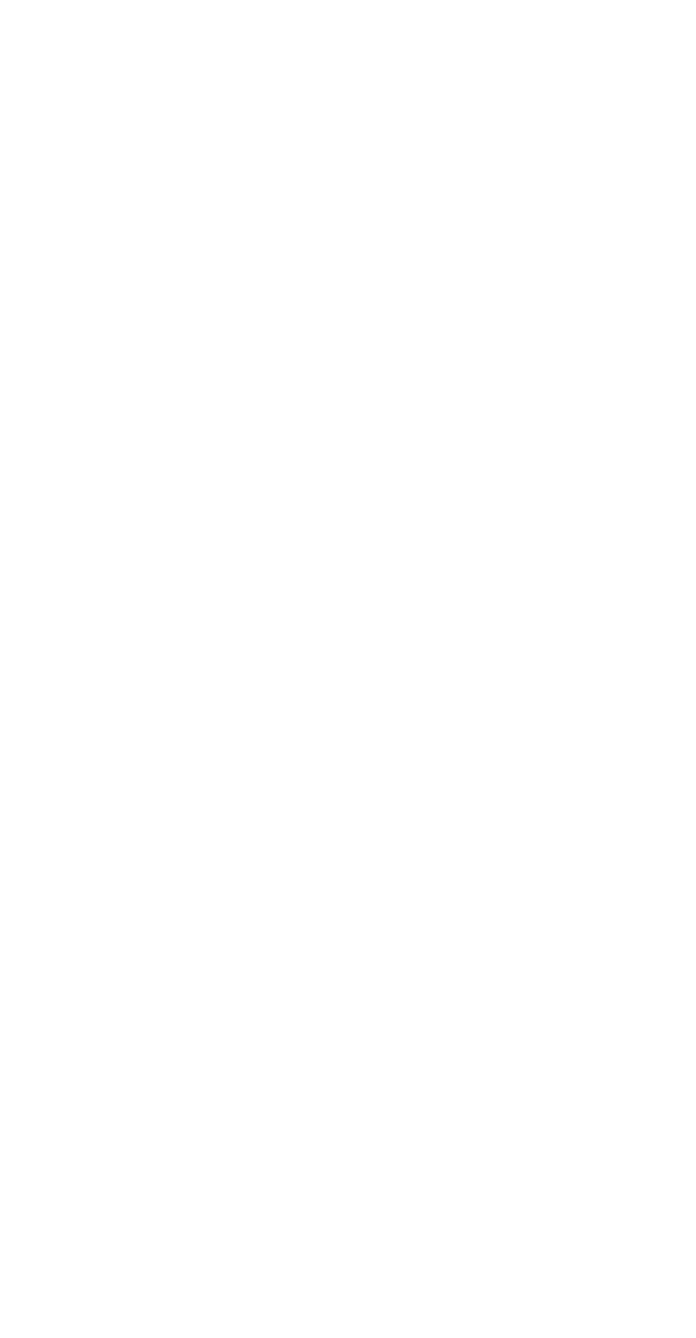
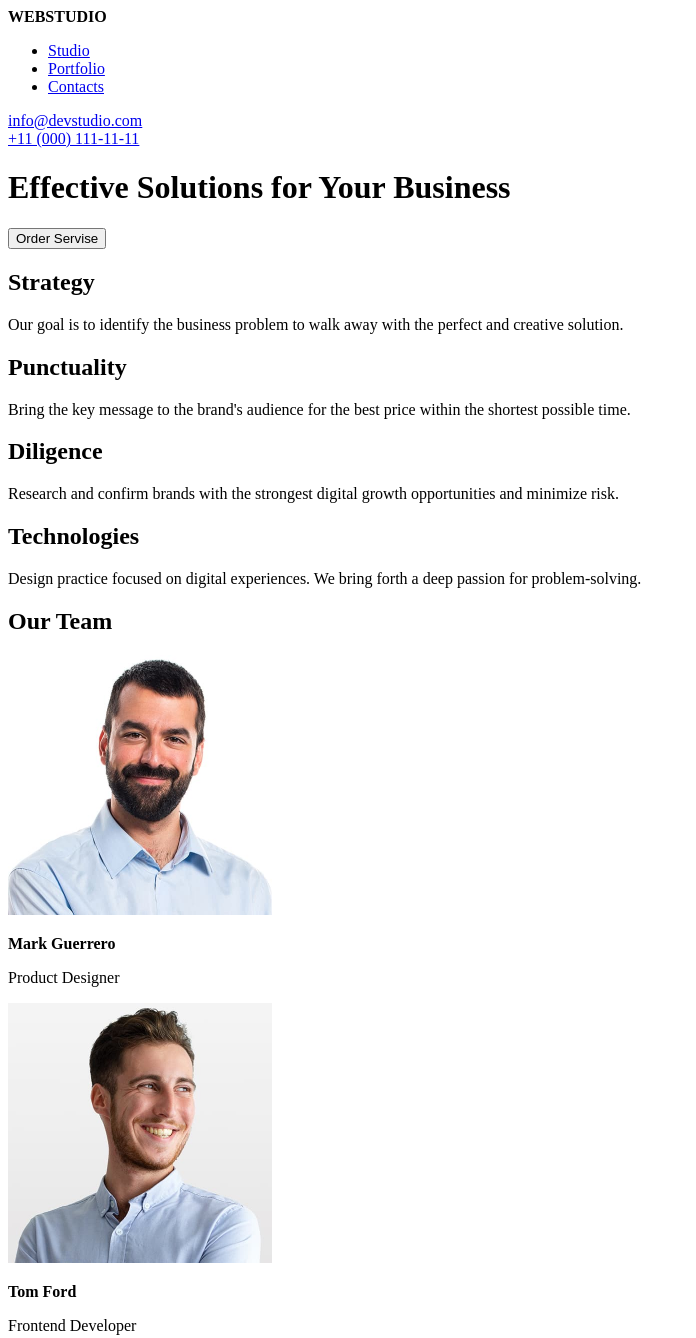
Before and after one commit to Dmytro-Liashenko/goit-markup-hw-01, a plain HTML site: page index.html in a window 1280 px wide. Shown: the top 1338 px of the page, without its empty margins (0-696 px from the left). Before the commit the page ends 800 px from the top, so only its background shows below. Drawn offline with Linux system fonts and the light colour scheme.

Commit message:
ready project

```diff
--- a/index.html
+++ b/index.html
@@ -5,5 +5,91 @@
     <meta name="viewport" content="width=device-width, initial-scale=1.0" />
     <title>Document</title>
   </head>
-  <body></body>
+  <body>
+    <header>
+      <nav>
+        <strong><a href="#logo"></a>WEBSTUDIO</strong>
+        <ul>
+          <li><a href="#studio">Studio</a></li>
+          <li><a href="#porfolio">Portfolio</a></li>
+          <li><a href="#contacts">Contacts</a></li>
+        </ul>
+      </nav>
+      <a href="mailto:info@devstudio.com">info@devstudio.com</a><br />
+      <a href="tel:+110001111111">+11 (000) 111-11-11</a><br />
+    </header>
+
+    <main>
+      <h1>Effective Solutions for Your Business</h1>
+      <button type="button">Order Servise</button>
+      <section>
+        <h2>Strategy</h2>
+        <p>
+          Our goal is to identify the business problem to walk away with the
+          perfect and creative solution.
+        </p>
+        <h2>Punctuality</h2>
+        <p>
+          Bring the key message to the brand's audience for the best price
+          within the shortest possible time.
+        </p>
+        <h2>Diligence</h2>
+        <p>
+          Research and confirm brands with the strongest digital growth
+          opportunities and minimize risk.
+        </p>
+        <h2>Technologies</h2>
+        <p>
+          Design practice focused on digital experiences. We bring forth a deep
+          passion for problem-solving.
+        </p>
+      </section>
+      <section>
+        <h2>Our Team</h2>
+        <img
+          src="images/img-1.jpg"
+          alt="Photo Mark Guerrero"
+          width="264"
+          height="260"
+        />
+        <p><strong>Mark Guerrero</strong></p>
+        <p>Product Designer</p>
+
+        <img
+          src="images/img-2.jpg"
+          alt="Photo Tom Ford"
+          width="264"
+          height="260"
+        />
+        <p><strong>Tom Ford</strong></p>
+        <p>Frontend Developer</p>
+
+        <img
+          src="images/img-3.jpg"
+          alt="Photo Camila Garcia"
+          width="264"
+          height="260"
+        />
+        <p><strong>Camila Garcia</strong></p>
+        <p>Marketing</p>
+
+        <img
+          src="images/img-4.jpg"
+          alt="Photo Daniel Wilson"
+          width="264"
+          height="260"
+        />
+        <p><strong>Daniel Wilson</strong></p>
+        <p>UI Designer</p>
+      </section>
+    </main>
+
+    <footer>
+      <h2>WEBSTUDIO</h2>
+      <p>
+        Increase the flow of customers and sales for your business with digital
+        marketing & growth solutions.
+      </p>
+    </footer>
+  </body>
 </html>
```
Also changed, not shown: images/img-1.jpg (added), images/img-2.jpg (added), images/img-3.jpg (added), images/img-4.jpg (added).
